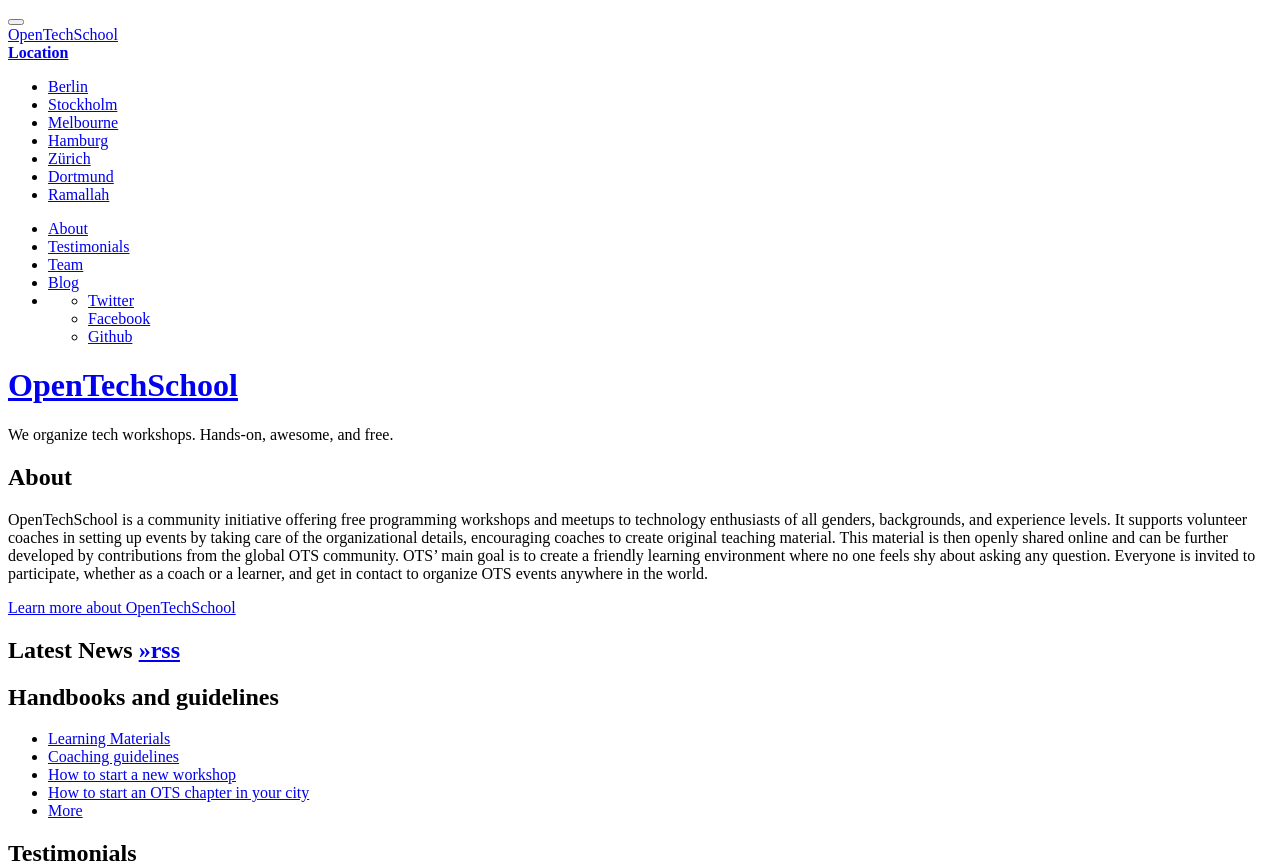
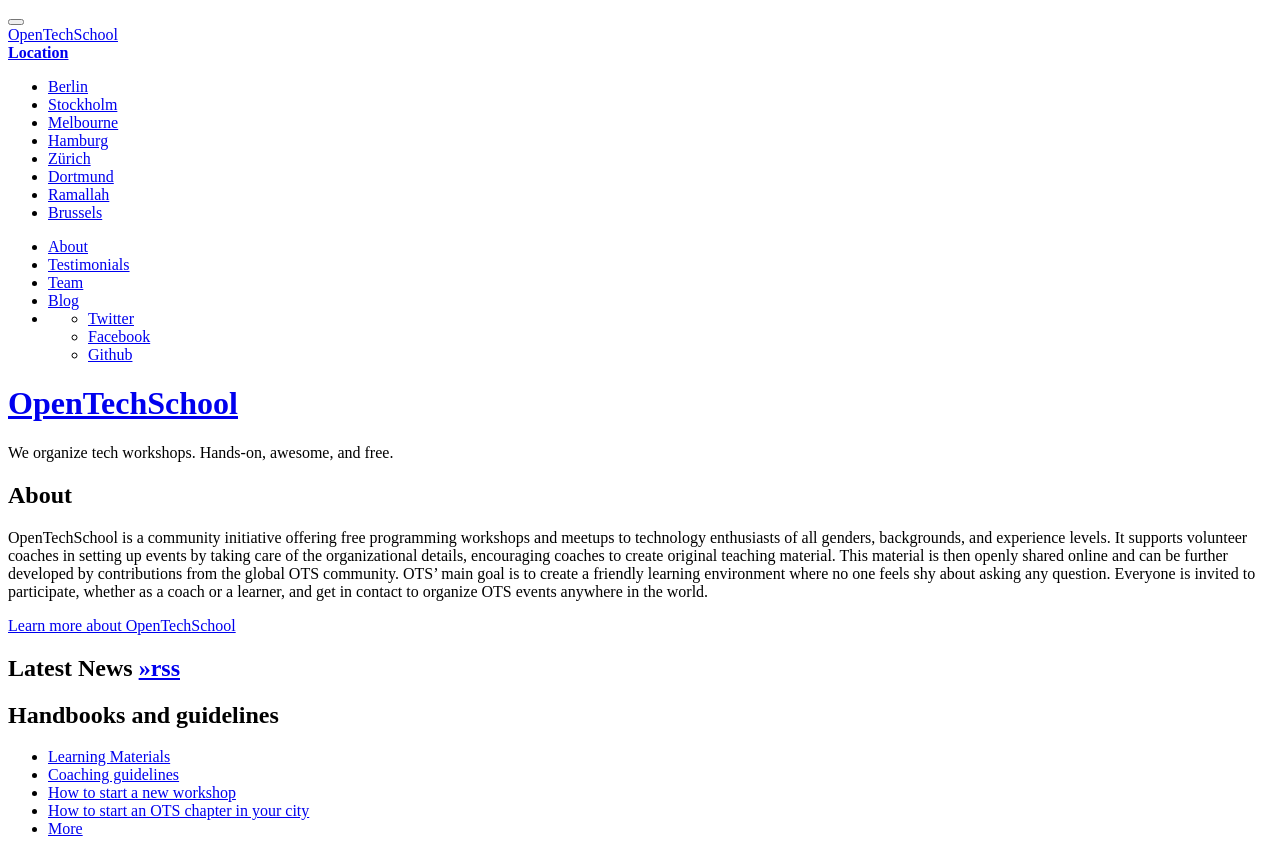
Before and after one commit to OpenTechSchool/www.opentechschool.org, a Jekyll site: the page built from index.html, in a window 1280 px wide and 900 px high, cut to the strip 0-863 px from the top of the window. Built offline with Jekyll 4.4.1, drawn with Linux system fonts in a browser that asks for light colours; nearby versions of some CDN libraries; comment, search, counter and statistics services are not loaded.

Commit message:
added brussels in navigation

```diff
--- a/_includes/_main_nav.html
+++ b/_includes/_main_nav.html
@@ -39,6 +39,9 @@
           <li>
             <a tabindex="-1" href="{{site.baseurl}}/ramallah/" title="Ramallah, West-Bank">Ramallah</a>
           </li>
+          <li>
+            <a tabindex="-1" href="{{site.baseurl}}/brussels/" title="Brussels, Belgium">Brussels</a>
+          </li>
         </ul>
       </div>
     </div>
```
